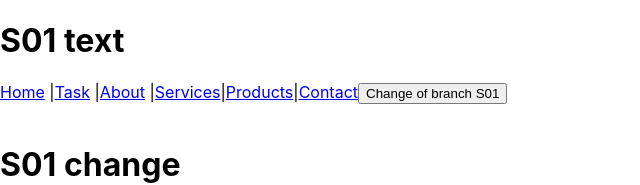
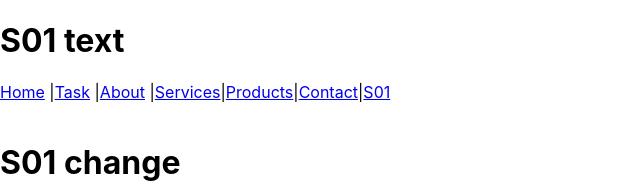
Before and after one commit to shivamkrr28/myapp, a React (Create React App) app: page / in a window 1280 px wide. Shown: the top 185 px of the page, without its empty margins (0-640 px from the left). Built offline with nearby package versions, Linux system fonts and the light colour scheme; no server answers.

Commit message:
menu added s01

```diff
--- a/src/App.js
+++ b/src/App.js
@@ -18,8 +18,6 @@ const App = () => {
       <h1>S01 text</h1>
     <Navbar />
 
-<button> Change of branch S01</button>
-
     {/* <Testform /> */}
     {/* <React1 /> */}
     <br />
--- a/src/Menu.js
+++ b/src/Menu.js
@@ -10,7 +10,8 @@ export default function Menu(){
           <Link to="about">About</Link> |
           <Link to="services">Services</Link>|
           <Link to={"products/"+product_id}>Products</Link>|
-          <Link to="contact">Contact</Link>
+          <Link to="contact">Contact</Link>|
+          <Link to="s01">S01</Link>
         </>
     );
 
```
